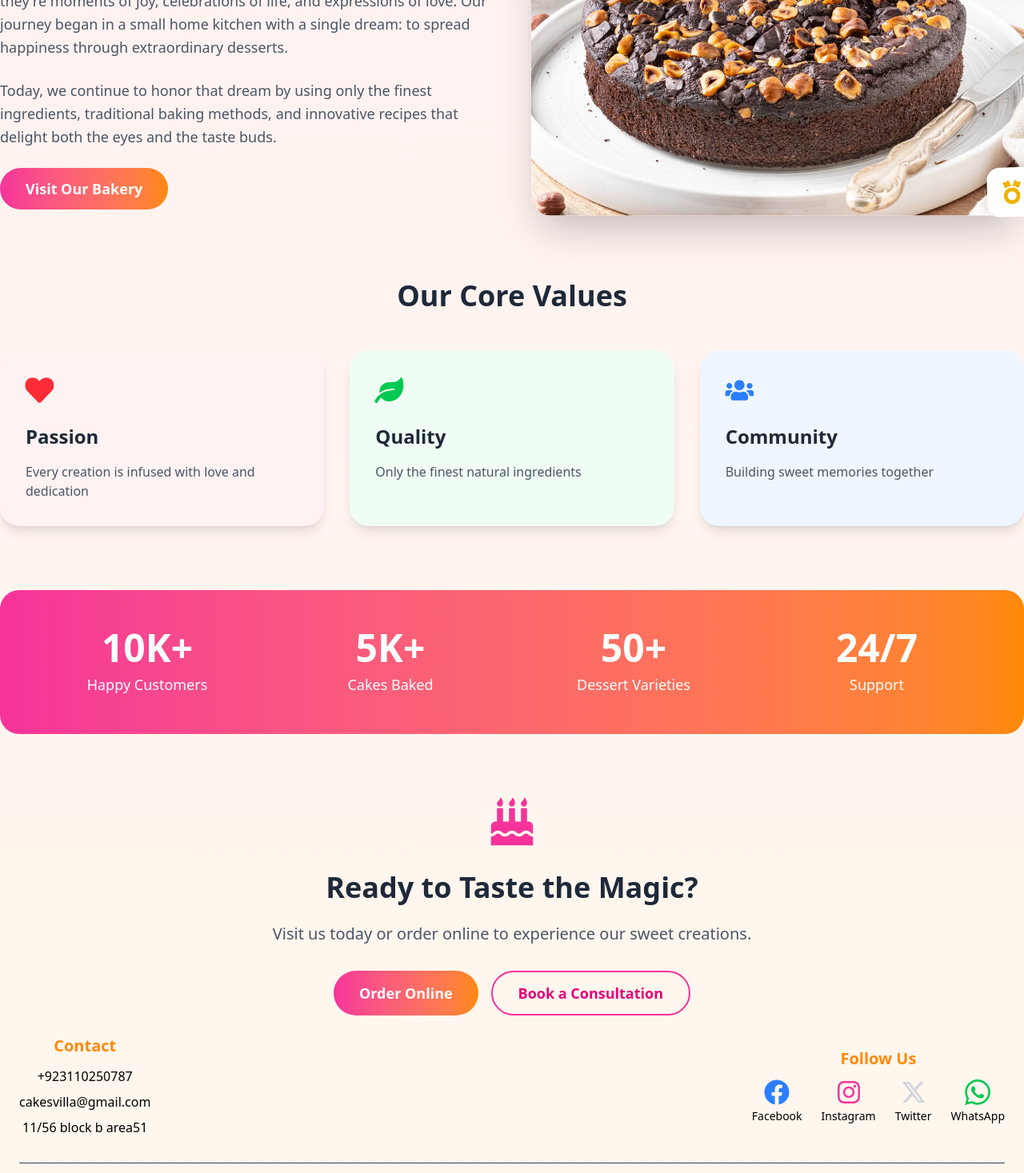
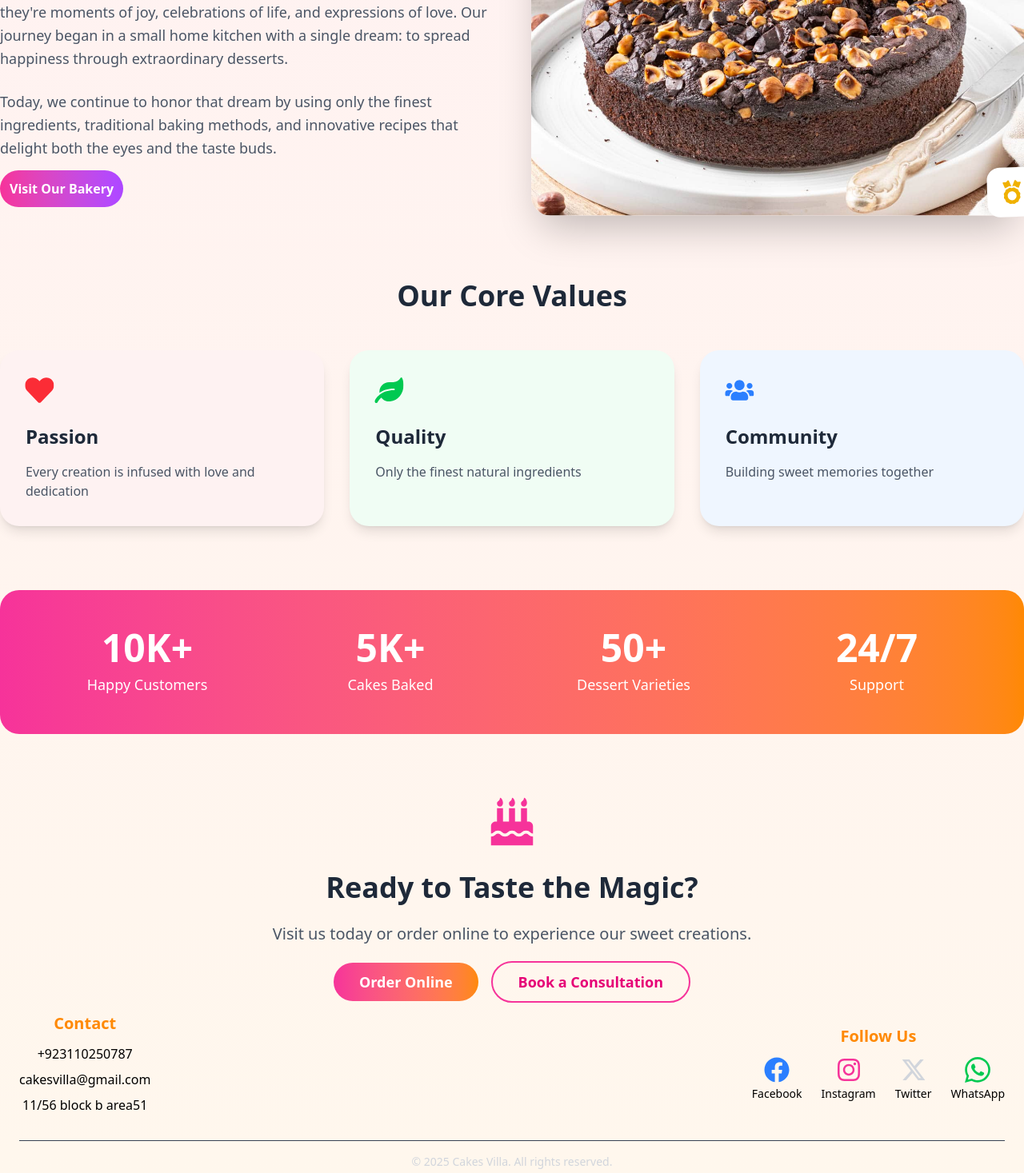
Before and after one commit to Hammad-000/cake, a React (Vite) app: page /about in a window 1280 px wide. Shown: the part 514-1981 px from the top of the page at 80% size. Built offline with nearby package versions, Linux system fonts and the light colour scheme.

Commit message:
git about link fix

```diff
--- a/src/pages/About.jsx
+++ b/src/pages/About.jsx
@@ -3,6 +3,7 @@ import { motion } from "framer-motion";
 import { FaBirthdayCake, FaHeart, FaStar, FaUsers, FaAward, FaLeaf } from "react-icons/fa";
 import { GiCakeSlice } from "react-icons/gi";
 import FooterContent from "../components/FooterContent";
+import { Link } from "react-router-dom"
 
 function About() {
   const containerVariants = {
@@ -102,10 +103,15 @@ function About() {
               whileHover={{ scale: 1.05 }}
               whileTap={{ scale: 0.95 }}
               className="inline-block"
+
             >
-              <button className="bg-gradient-to-r from-pink-500 to-orange-400 text-white px-8 py-3 rounded-full font-semibold text-lg hover:shadow-xl transition-all duration-300">
+
+              < Link
+                to="/contact" className=" p-3 bg-gradient-to-r from-pink-500 font-semibold to-purple-500 text-white  rounded-full hover:shadow-lg transition-all duration-300 transform hover:scale-105"
+              >
                 Visit Our Bakery
-              </button>
+              </Link>
+
             </motion.div>
           </motion.div>
 
@@ -257,29 +263,44 @@ function About() {
             Visit us today or order online to experience our sweet creations.
           </p>
 
+
+
+
+
+
           <div className="flex flex-col sm:flex-row gap-4 justify-center pb-2">
             <motion.button
               whileHover={{ scale: 1.05 }}
               whileTap={{ scale: 0.95 }}
-              className="bg-gradient-to-r from-pink-500  to-orange-400 text-white px-8 py-3 rounded-full font-semibold text-lg hover:shadow-xl transition-all duration-300"
+              className=""
             >
-              Order Online
+              < Link
+                to="/contact" className="bg-gradient-to-r from-pink-500  to-orange-400 text-white px-8 py-3 rounded-full font-semibold text-lg hover:shadow-xl transition-all duration-300"
+              >
+                Order Online
+              </Link>
+
             </motion.button>
             <motion.button
               whileHover={{ scale: 1.05 }}
               whileTap={{ scale: 0.95 }}
-              className="border-2 border-pink-500 text-pink-600 px-8 py-3 rounded-full font-semibold text-lg hover:bg-pink-50 transition-all duration-300"
+              className=""
             >
+               < Link
+                to="/contact" className="border-2 border-pink-500 text-pink-600 px-8 py-3 rounded-full font-semibold text-lg hover:bg-pink-50 transition-all duration-300"
+              >
               Book a Consultation
+
+              </Link>
             </motion.button>
           </div>
         </motion.div>
       </div>
-     <FooterContent />
+      <FooterContent />
 
 
 
-        </div>
+    </div>
   );
 }
 
```
Also changed, not shown: 1 other file (tests, documents, lock files or other folders).
